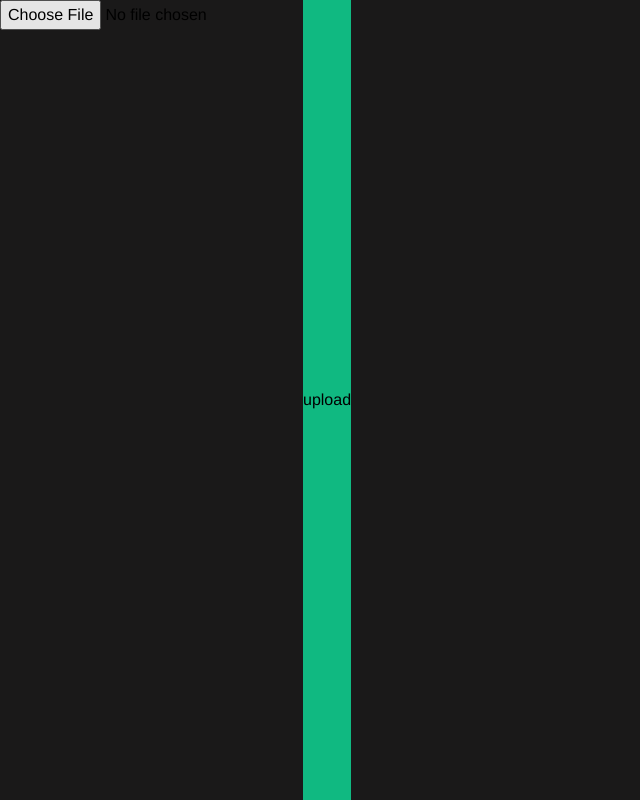
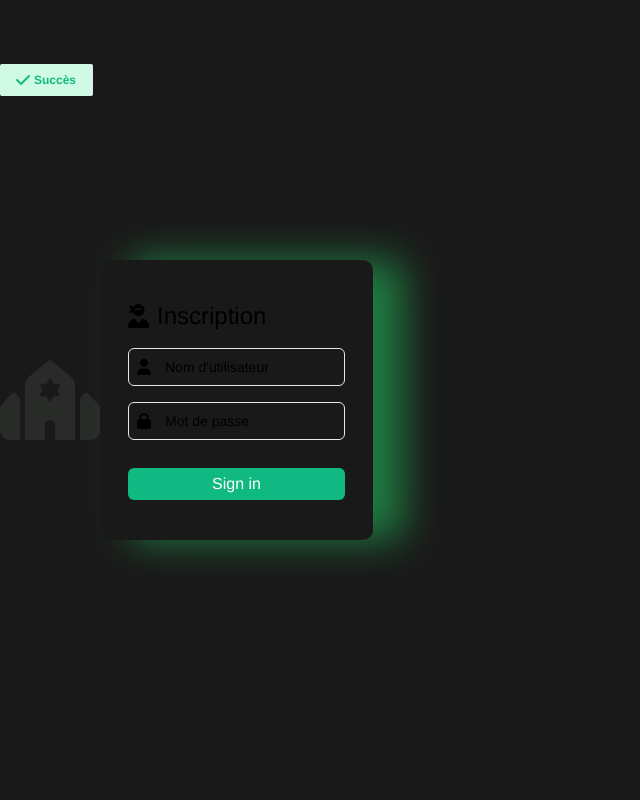
Before and after one commit to damadanyna/H-DEV, a Vue app: page / in a window 1280 px wide. Shown: the whole page, without its empty margins (0-640 px from the left). Built offline with nearby package versions, Linux system fonts and the light colour scheme.

Commit message:
modif app

```diff
--- a/src/App.vue
+++ b/src/App.vue
@@ -1,9 +1,8 @@
 <template>
 <div class=" flex w-full h-full duration-1000" :class="this.$store.state.theme[this.$store.state.indeOfTheme].bg">
-  <input type="file">
-  <button class=" bg-green-500">upload</button>
-    <!-- <notify_ id="note_" class=""></notify_>
-    <pointupRecherche_ v-if="this.$store.state.hidePopup==false"></popRecherche_>
+
+    <notify_ id="note_" class=""></notify_>
+    <popRecherche_ v-if="this.$store.state.hidePopup==false"> </popRecherche_>
     <popupDec v-if="this.$store.state.hidePopupUser==false"></popupDec>
     <div v-if="this.$store.state.logged == true" class=" w-full h-full">
         <div></div>
@@ -12,21 +11,20 @@
             <navBar></navBar>
             <router-view></router-view>
         </div>
-    </div> -->
+    </div>
 
-    <!-- <login_Vue class="w-full " v-else></login_Vue> -->
+    <login_Vue class="w-full " v-else></login_Vue>
 </div>
 <!-- <HelloWorld msg="Welcome to Your Vue.js App"/> -->
 </template>
 
 <script>
-// import HelloWorld from './components/HelloWorld.vue'
-// import popRecherche_ from './components/popRecherche_.vue'
-// import popupDec from './components/poputDecnx.vue'
-// import horizontal_bar from './components/horizontalBar.vue'
-// import navBar from './components/navBar.vue'
-// import login_Vue from './view/auth/login_.vue'
-// import notify_ from '@/components/notify_'
+import popRecherche_ from './components/popRecherche_.vue'
+import popupDec from './components/poputDecnx.vue'
+import horizontal_bar from './components/horizontalBar.vue'
+import navBar from './components/navBar.vue'
+import login_Vue from './view/auth/login_.vue'
+import notify_ from '@/components/notify_'
 
 export default {
     name: 'App',
@@ -36,11 +34,11 @@ export default {
     },
 
     components: {
-        // popRecherche_,
-        // horizontal_bar,
-        // navBar,
-        // login_Vue,
-        // notify_,popupDec
+        popRecherche_,
+        horizontal_bar,
+        navBar,
+        login_Vue,
+        notify_,popupDec
     },
     mounted() {
         document.getElementById('c_load').style.display = 'none'
--- a/src/components/input_.vue
+++ b/src/components/input_.vue
@@ -3,7 +3,7 @@
 <div :id="'c_' + this.option__.id_" :class="this.$store.state.indeOfTheme == 0?'bg-white':'bg-dark'" class=" flex px-2 py-2 rounded-md    items-center justify-start border border-stone-400" :style="'width:' +this.option__.width">
     <span @click="doIt()"  :class="this.$store.state.indeOfTheme == 0?'bg-white':'bg-dark'" :id="this.option__.id_" class=" ml-6 duration-500 px-1 rounded-full absolute text-sm text-stone-300" v-text="this.option__.label"></span>
     <i  :id="'id_'+this.option__.id_ " :class="this.$store.state.indeOfTheme == 0?'bg-white ' + this.option__.classIco:'bg-dark '+ this.option__.classIco"  class=" duration-300  text-stone-400"></i>
-    <input :id="'in_' + this.option__.id_"  :class="this.$store.state.indeOfTheme == 0?'text-black':'text-white'" v-model="this.option__.model_" @focusout="out_()" @focusin="in_()" :type="!this.option__.type_?'text':this.option__.type_" class=" bg-transparent pl-1 outline-none w-full text-sm" :style="'font-size:' +this.option__.size">
+    <input   :id="'in_' + this.option__.id_"  :class="this.$store.state.indeOfTheme == 0?'text-black':'text-white'" v-model="this.option__.model_" @focusout="out_()" @focusin="in_()" :type="!this.option__.type_?'text':this.option__.type_" class=" bg-transparent pl-1 outline-none w-full text-sm" :style="'font-size:' +this.option__.size">
 </div>
 </template>
 
```
